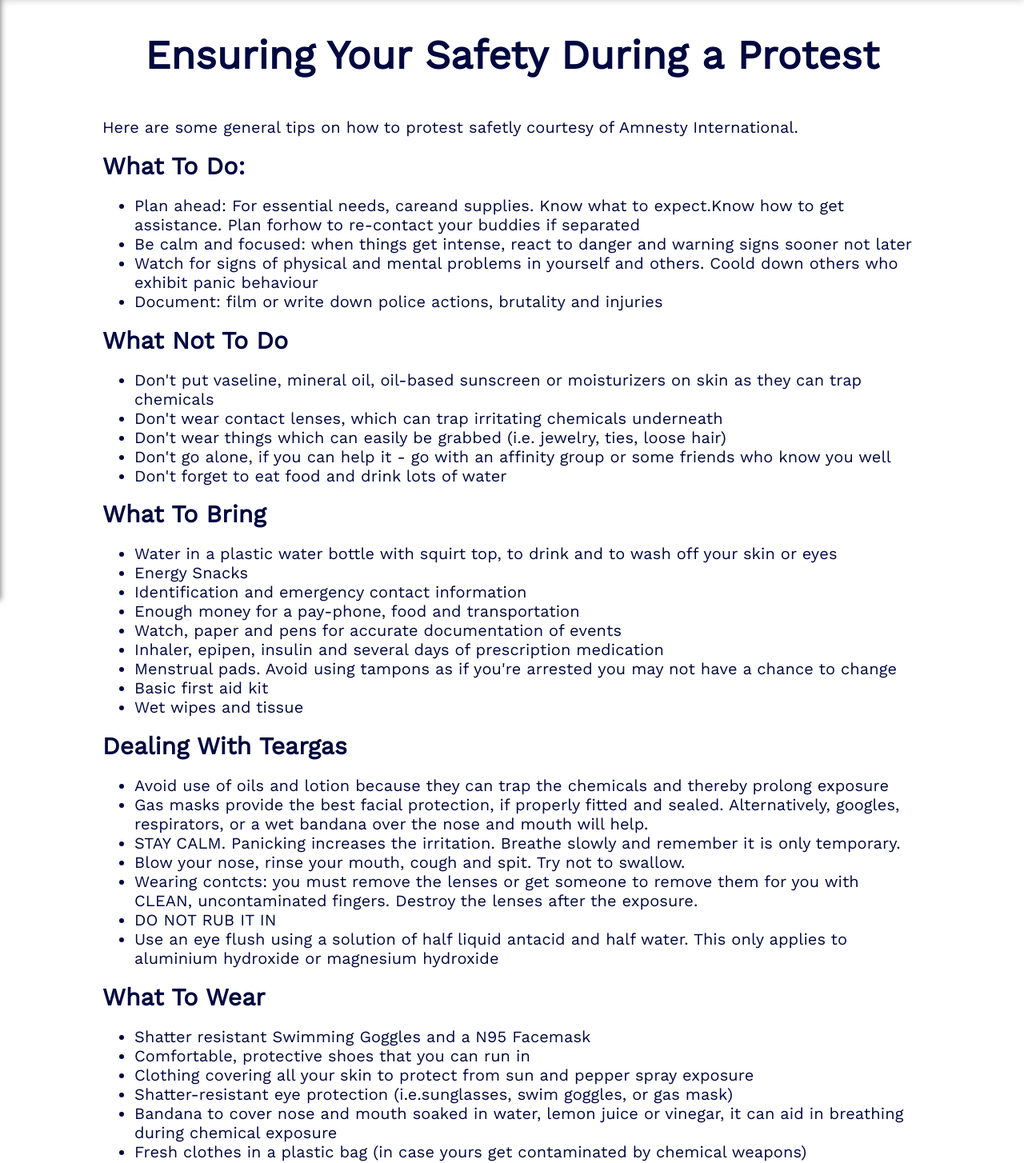
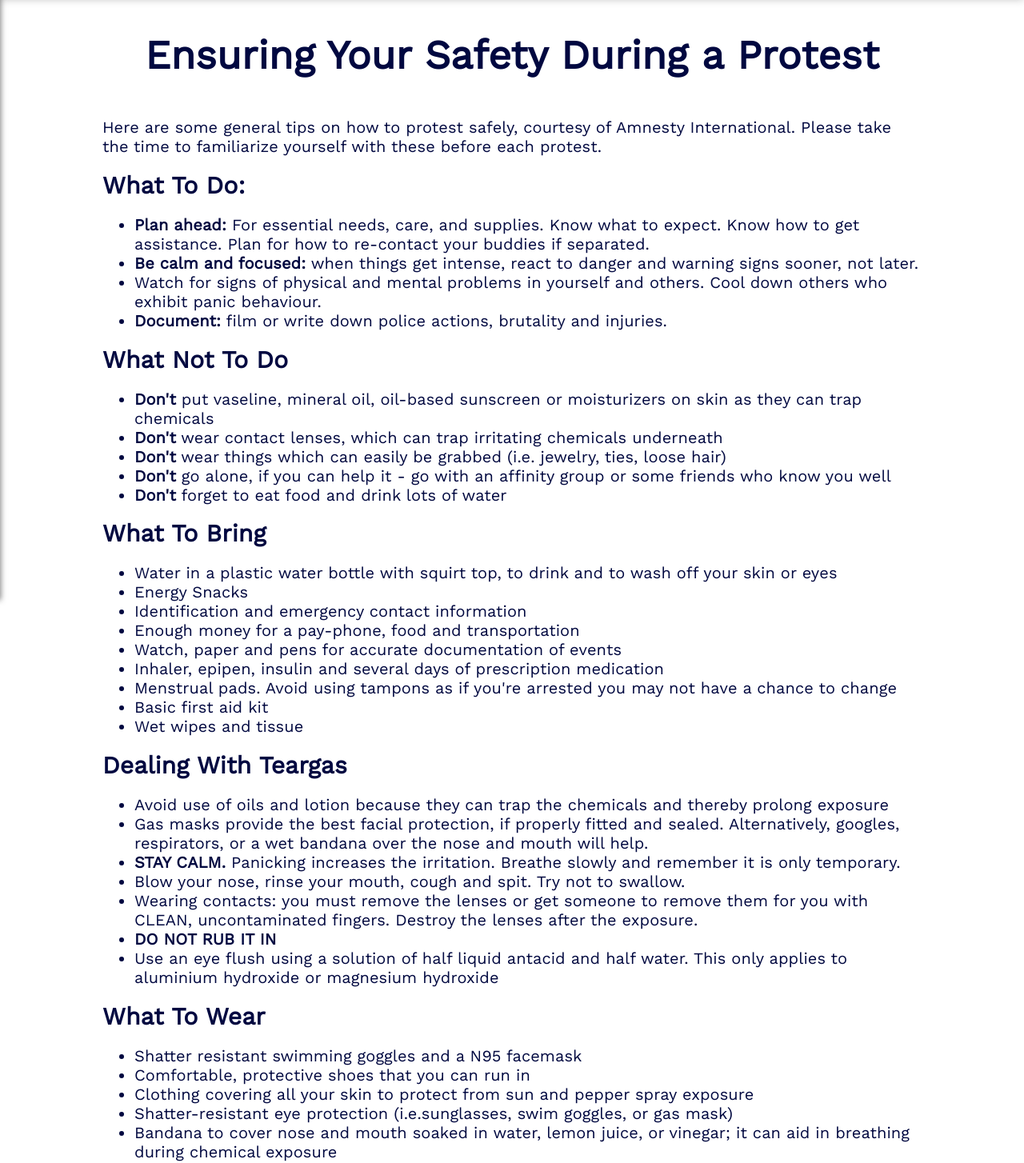
Before and after one commit to sunny-zuo/safe-protests, a React (Create React App) app in the folder client/: page /general-tips in a window 1280 px wide. Shown: the part 85-1539 px from the top of the page at 80% size. Built offline with nearby package versions, Linux system fonts and the light colour scheme.

Commit message:
Update GeneralTips.js
grammar fixes

```diff
--- a/client/src/pages/GeneralTips.js
+++ b/client/src/pages/GeneralTips.js
@@ -6,8 +6,8 @@ const GeneralTips = () => {
 			<h1 className="title">Ensuring Your Safety During a Protest</h1>
 			<p className="text" style={{textAlign: "left"}}>
 			<p>
-				Here are some general tips on how to protest safetly courtesy of Amnesty
-				International.
+				Here are some general tips on how to protest safely, courtesy of Amnesty
+				International. Please take the time to familiarize yourself with these before each protest.
 			</p>
 			<h2>
 				<b>What To Do:</b>
@@ -15,20 +15,20 @@ const GeneralTips = () => {
 			<ul>
 				<li>
 					{" "}
-					Plan ahead: For essential needs, careand supplies. Know what to
-					expect.Know how to get assistance. Plan forhow to re-contact your
-					buddies if separated
+					<b>Plan ahead:</b> For essential needs, care, and supplies. Know what to
+					expect. Know how to get assistance. Plan for how to re-contact your
+					buddies if separated.
 				</li>
 				<li>
-					Be calm and focused: when things get intense, react to danger and
-					warning signs sooner not later
+					<b>Be calm and focused:</b> when things get intense, react to danger and
+					warning signs sooner, not later.
 				</li>
 				<li>
 					Watch for signs of physical and mental problems in yourself and
-					others. Coold down others who exhibit panic behaviour
+					others. Cool down others who exhibit panic behaviour.
 				</li>
 				<li>
-					Document: film or write down police actions, brutality and injuries
+					<b>Document:</b> film or write down police actions, brutality and injuries.
 				</li>
 			</ul>
 			<h2>
@@ -36,22 +36,22 @@ const GeneralTips = () => {
 			</h2>
 			<ul>
 				<li>
-					Don't put vaseline, mineral oil, oil-based sunscreen or moisturizers
+					<b>Don't</b> put vaseline, mineral oil, oil-based sunscreen or moisturizers
 					on skin as they can trap chemicals
 				</li>
 				<li>
-					Don't wear contact lenses, which can trap irritating chemicals
+					<b>Don't</b> wear contact lenses, which can trap irritating chemicals
 					underneath
 				</li>
 				<li>
-					Don't wear things which can easily be grabbed (i.e. jewelry, ties,
+					<b>Don't</b> wear things which can easily be grabbed (i.e. jewelry, ties,
 					loose hair)
 				</li>
 				<li>
-					Don't go alone, if you can help it - go with an affinity group or some
+					<b>Don't</b> go alone, if you can help it - go with an affinity group or some
 					friends who know you well
 				</li>
-				<li>Don't forget to eat food and drink lots of water</li>
+				<li><b>Don't</b> forget to eat food and drink lots of water</li>
 			</ul>
 			<h2>
 				<b>What To Bring</b>
@@ -89,18 +89,18 @@ const GeneralTips = () => {
 					nose and mouth will help.
 				</li>
 				<li>
-					STAY CALM. Panicking increases the irritation. Breathe slowly and
+					<b>STAY CALM.</b> Panicking increases the irritation. Breathe slowly and
 					remember it is only temporary.
 				</li>
 				<li>
 					Blow your nose, rinse your mouth, cough and spit. Try not to swallow.
 				</li>
 				<li>
-					Wearing contcts: you must remove the lenses or get someone to remove
+					Wearing contacts: you must remove the lenses or get someone to remove
 					them for you with CLEAN, uncontaminated fingers. Destroy the lenses
 					after the exposure.
 				</li>
-				<li>DO NOT RUB IT IN</li>
+				<li><b>DO NOT RUB IT IN</b></li>
 				<li>
 					Use an eye flush using a solution of half liquid antacid and half
 					water. This only applies to aluminium hydroxide or magnesium hydroxide{" "}
@@ -110,7 +110,7 @@ const GeneralTips = () => {
 				<b>What To Wear</b>
 			</h2>
 			<ul>
-				<li>Shatter resistant Swimming Goggles and a N95 Facemask</li>
+				<li>Shatter resistant swimming goggles and a N95 facemask</li>
 				<li>Comfortable, protective shoes that you can run in</li>
 				<li>
 					Clothing covering all your skin to protect from sun and pepper spray
@@ -121,8 +121,8 @@ const GeneralTips = () => {
 					mask)
 				</li>
 				<li>
-					Bandana to cover nose and mouth soaked in water, lemon juice or
-					vinegar, it can aid in breathing during chemical exposure
+					Bandana to cover nose and mouth soaked in water, lemon juice, or
+					vinegar; it can aid in breathing during chemical exposure
 				</li>
 				<li>
 					Fresh clothes in a plastic bag (in case yours get contaminated by
```
